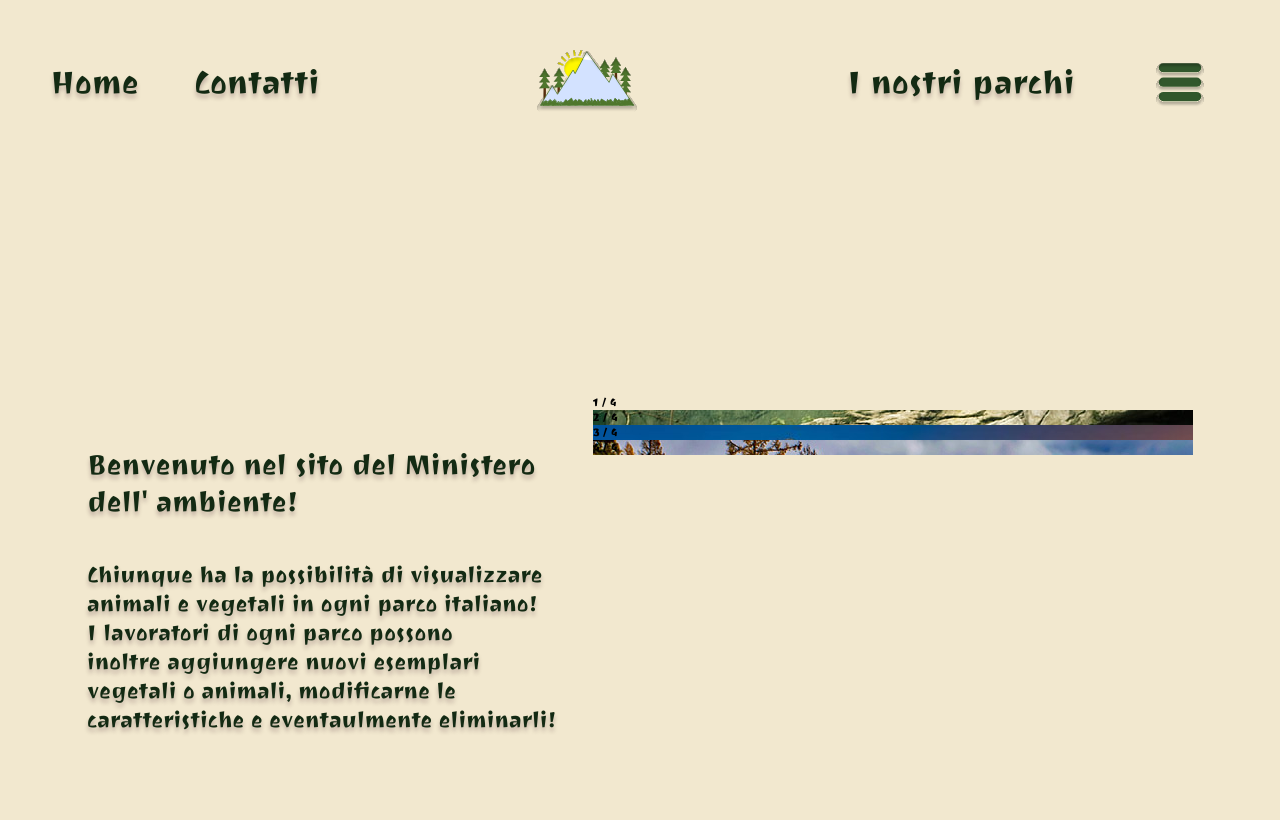
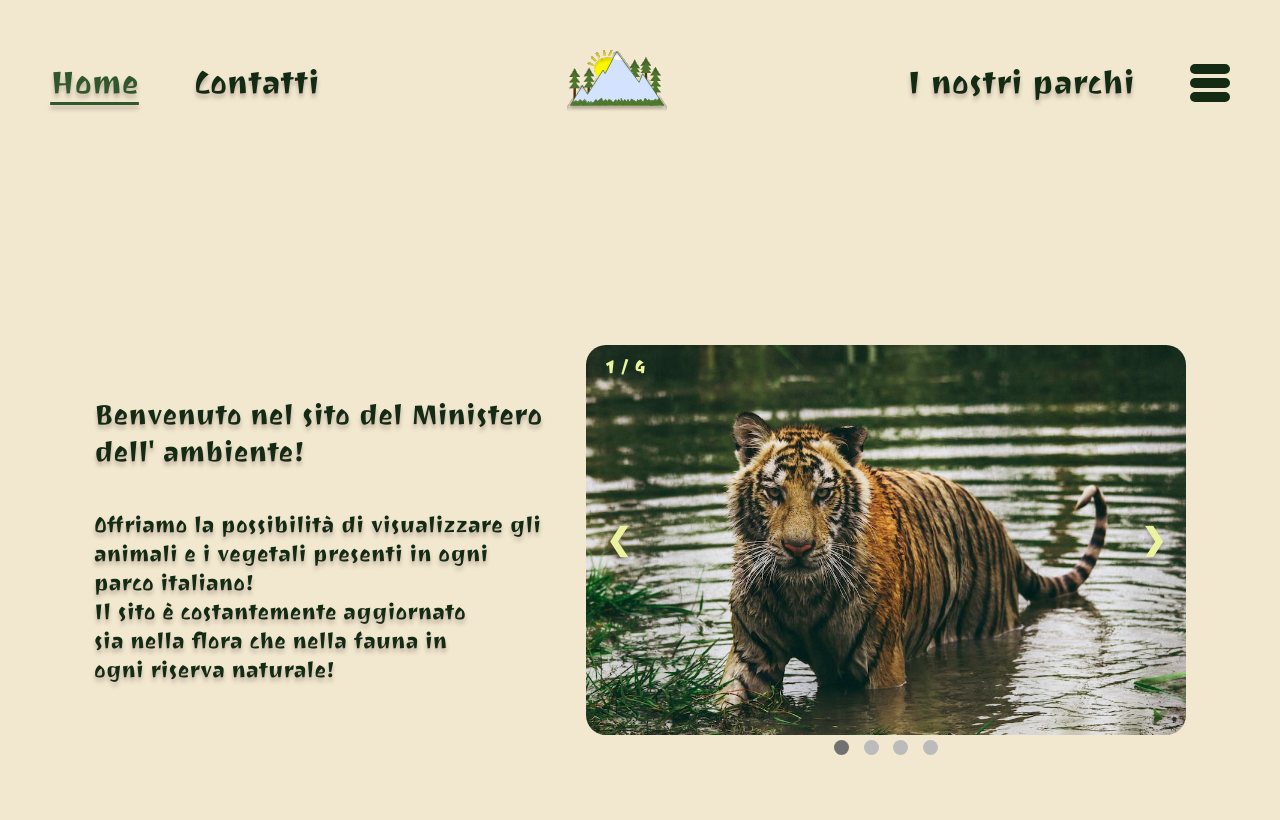
Before and after one commit to enry04/parco, a PHP site: page /src/main-page/main-page.php in a window 1280 px wide. Run offline with PHP 8.4, Linux system fonts and the light colour scheme.

Commit message:
finished image slider

```diff
--- a/src/common/css/page-style.css
+++ b/src/common/css/page-style.css
@@ -12,8 +12,8 @@ body {
 
 header,
 main,
-footer{
-  margin: 0 2% 250px;
+footer {
+  margin: 0 2% 200px;
 }
 
 h1,
@@ -40,14 +40,24 @@ h5 {
   font-size: 22px;
 }
 
+h6 {
+  font-size: 18px;
+}
+
 a {
   text-decoration: none;
 }
 
-a:hover {
+.active-page {
   color: #31572c;
   text-decoration: underline #31572c;
-  text-underline-offset: 5px;
+  text-underline-offset: 9px;
+}
+
+.header-option:hover {
+  color: #31572c;
+  text-decoration: underline #31572c;
+  text-underline-offset: 9px;
 }
 
 .header-container {
@@ -59,7 +69,7 @@ a:hover {
 }
 
 .right-header-container,
-.left-header-container{
+.left-header-container {
   display: flex;
   flex-direction: row;
   align-items: center;
@@ -76,13 +86,24 @@ a:hover {
 }
 
 .hamburger-container {
-  background: url("../images/icons/icon-hamburger.svg");
-  background-position: center;
-  background-repeat: no-repeat;
-  background-size: contain;
-  width: 100px;
-  height: 100px;
+  display: inline-block;
   cursor: pointer;
+}
+
+.bar1,
+.bar2,
+.bar3 {
+  width: 40px;
+  height: 10px;
+  border-radius: 10px;
+  background-color: #132a13;
+  margin: 4px 0px;
+}
+
+.hamburger-container:hover > .bar1,
+.hamburger-container:hover > .bar2,
+.hamburger-container:hover > .bar3 {
+  background-color: #31572c;
 }
 
 @font-face {
--- /dev/null
+++ b/src/common/php/header.php
@@ -0,0 +1,23 @@
+<header>
+        <div class="header-container">
+            <div class="left-header-container">
+                <h3>
+                    <a <?= ($page == "main")? $active : '' ?> class="header-option" href="../main-page/main-page.php">Home</a>
+                </h3>
+                <h3>
+                    <a <?= ($page == "contact-us")? $active : '' ?> class="header-option" href="../contact-us-page/contact-us-page.php">Contatti</a>
+                </h3>
+            </div>
+            <div class="logo-container"></div>
+            <div class="right-header-container">
+                <h3>
+                    <a <?= ($page == "parks")? $active : '' ?>  class="header-option" href="../parks-page/parks-page.php"> I nostri parchi</a>
+                </h3>
+                <div class="hamburger-container">
+                    <div class="bar1"></div>
+                    <div class="bar2"></div>
+                    <div class="bar3"></div>
+                </div>
+            </div>
+        </div>
+    </header>
--- a/src/main-page/css/main-page-style.css
+++ b/src/main-page/css/main-page-style.css
@@ -1,50 +1,132 @@
-.main-container{
+.main-container {
   display: flex;
   justify-content: space-evenly;
   flex-direction: row;
   align-items: center;
 }
 
-.text-container{
+.text-container {
   display: flex;
   flex-direction: column;
 
   gap: 40px;
 }
 
-.slide-container{
-    min-width: 600px;
-    min-height: 390px;
+.slide-container {
+  width: 600px;
+  height: 390px;
+  min-width: 500px;
+  min-height: 290px;
+  position: relative;
 }
 
-.slide-image-container{
+.slide-image-container {
+  width: 100%;
+  height: 100%;
+  border-radius: 20px;
+}
+
+.first {
+  background: url("../../common/images/slide-images/first-image.jfif");
   background-position: center;
   background-repeat: no-repeat;
   background-size: cover;
-    width: 100%;
-    height: 100%;
 }
 
-.first{
-    background: url("../../common/images/slide-images/first-image.jfif");
+.second {
+  background: url("../../common/images/slide-images/second-image.jpg");
+  background-position: center;
+  background-repeat: no-repeat;
+  background-size: cover;
 }
 
-.second{
-    background: url("../../common/images/slide-images/second-image.jpg");
+.third {
+  background: url("../../common/images/slide-images/third-image.jpg");
+  background-position: center;
+  background-repeat: no-repeat;
+  background-size: cover;
 }
 
-.third{
-    background: url("../../common/images/slide-images/third-image.jpg");
+.fourth {
+  background: url("../../common/images/slide-images/fourth-image.jpg");
+  background-position: center;
+  background-repeat: no-repeat;
+  background-size: cover;
 }
 
-.fourth{
-    background: url("../../common/images/slide-images/fourth-image.jpg");
+.current-image-text {
+  position: absolute;
+  top: 10px;
+  left: 20px;
+  color: #ecf39e;
 }
 
-.hide{
-    visibility: hidden;
+.prev,
+.next {
+  cursor: pointer;
+  position: absolute;
+  top: 50%;
+  transform: translate(0, -50%);
+  width: auto;
+  color: #ecf39e;
+  font-weight: bold;
+  font-size: 30px;
+  transition: 0.6s ease;
+  border-radius: 0 3px 3px 0;
+  user-select: none;
 }
 
-.show{
-    visibility: visible;
+.prev:hover,
+.next:hover {
+  color: #132a13;
 }
+
+.prev {
+  left: 20px;
+}
+
+.next {
+  right: 20px;
+}
+
+.dots-container {
+  text-align: center;
+}
+
+.dot {
+  width: 15px;
+  height: 15px;
+  border-radius: 50%;
+  background-color: #bbb;
+  margin: 5px 5px;
+  cursor: pointer;
+  display: inline-block;
+  background-color: #bbb;
+}
+
+.selected,
+.dot:hover {
+  background-color: #717171;
+}
+
+.hide {
+  display: none;
+}
+
+.show {
+  display: block;
+}
+
+.fade {
+  animation-name: fade;
+  animation-duration: 1.5s;
+}
+
+@keyframes fade {
+  from {
+    opacity: 0.4;
+  }
+  to {
+    opacity: 1;
+  }
+}
--- a/src/main-page/main-page.php
+++ b/src/main-page/main-page.php
@@ -11,49 +11,43 @@
 </head>
 
 <body>
-    <header>
-        <div class="header-container">
-            <div class="left-header-container">
-                <h3>
-                    <a href="../main-page/main-page.php">Home</a>
-                </h3>
-                <h3>
-                    <a href="../about-us-page/about-us-page.php">Contatti</a>
-                </h3>
-            </div>
-            <div class="logo-container"></div>
-            <div class="right-header-container">
-                <h3>
-                    <a href="../parks-page/parks-page.php"> I nostri parchi</a>
-                </h3>
-                <div class="hamburger-container"></div>
-            </div>
-        </div>
-    </header>
+    <?php
+    $page = "main";
+    $active = 'class="active-page"';
+    require('../common/php/header.php');
+    ?>
     <main>
         <div class="main-container">
             <div class="text-container">
                 <h4>Benvenuto nel sito del Ministero <br>dell' ambiente! </h4>
-                <h5>Chiunque ha la possibilità di visualizzare<br>
-                    animali e vegetali in ogni parco italiano!<br>
-                    I lavoratori di ogni parco possono <br>
-                    inoltre aggiungere nuovi esemplari
-                    <br>vegetali o animali, modificarne le<br>
-                    caratteristiche e eventaulmente eliminarli!
+                <h5>Offriamo la possibilità di visualizzare gli<br>
+                    animali e i vegetali presenti in ogni <br>
+                    parco italiano!<br>
+                    Il sito è costantemente aggiornato <br>
+                    sia nella flora che nella fauna in<br>
+                    ogni riserva naturale!
                 </h5>
             </div>
             <div class="slide-container">
-                <div class="slide-image-container fade" id="1">
-                    <h6>1 / 4</h6>
+                <div class="slide-image-container first fade hide" id="1">
+                    <h6 class="current-image-text">1 / 4</h6>
                 </div>
-                <div class="slide-image-container second fade" id="2">
-                    <h6>2 / 4</h6>
+                <div class="slide-image-container second fade hide" id="2">
+                    <h6 class="current-image-text">2 / 4</h6>
                 </div>
-                <div class="slide-image-container third fade" id="3">
-                    <h6>3 / 4</h6>
+                <div class="slide-image-container third fade hide" id="3">
+                    <h6 class="current-image-text">3 / 4</h6>
                 </div>
-                <div class="slide-image-container fourth fade" id="4">
-                    <h6>4 / 4</h6>
+                <div class="slide-image-container fourth fade hide" id="4">
+                    <h6 class="current-image-text">4 / 4</h6>
+                </div>
+                <a class="prev">&#10094;</a>
+                <a class="next">&#10095;</a>
+                <div class="dots-container">
+                    <span class="dot" id="1"></span>
+                    <span class="dot" id="2"></span>
+                    <span class="dot" id="3"></span>
+                    <span class="dot" id="4"></span>
                 </div>
             </div>
         </div>
```
Also changed, not shown: src/main-page/js/slider-manager.js (+37 -15 lines), src/common/images/icons/icon-hamburger.svg (deleted). Lines whose indentation alone changed are shown as unchanged.
